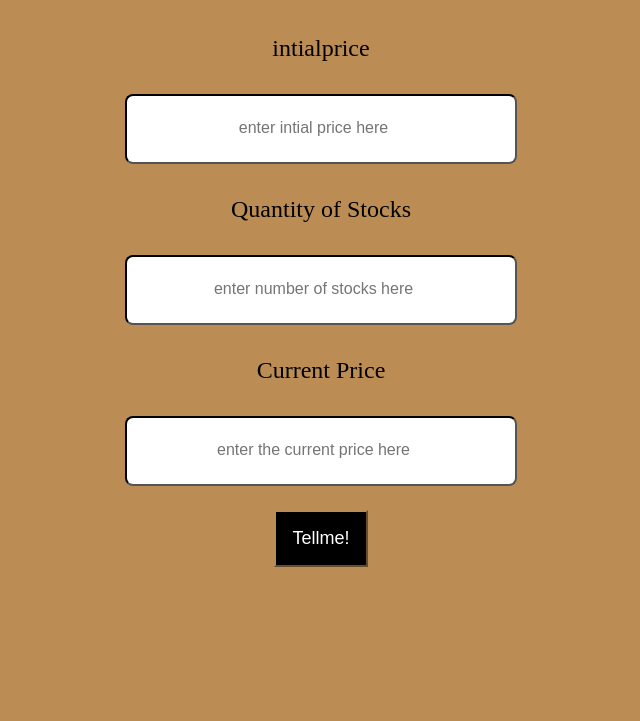
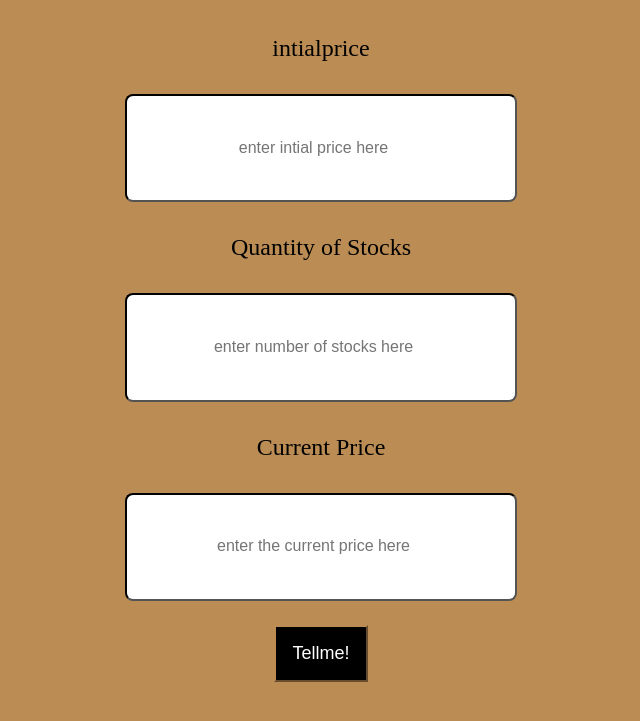
Before and after one commit to Rajitha04/profitorloss, a plain HTML site: page index.html in a window 1280 px wide. Shown: the part 61-782 px from the top of the page, without its empty margins (319-959 px from the left). Drawn offline with Linux system fonts and the light colour scheme.

Commit message:
Update style.css

```diff
--- a/style.css
+++ b/style.css
@@ -15,7 +15,7 @@ display: block;
 text-align: center;
 margin: auto;
 width:30vw;
-height:5vw;
+height:8vw;
 border-color: black;
 border-radius: 0.5rem;
 }
```
